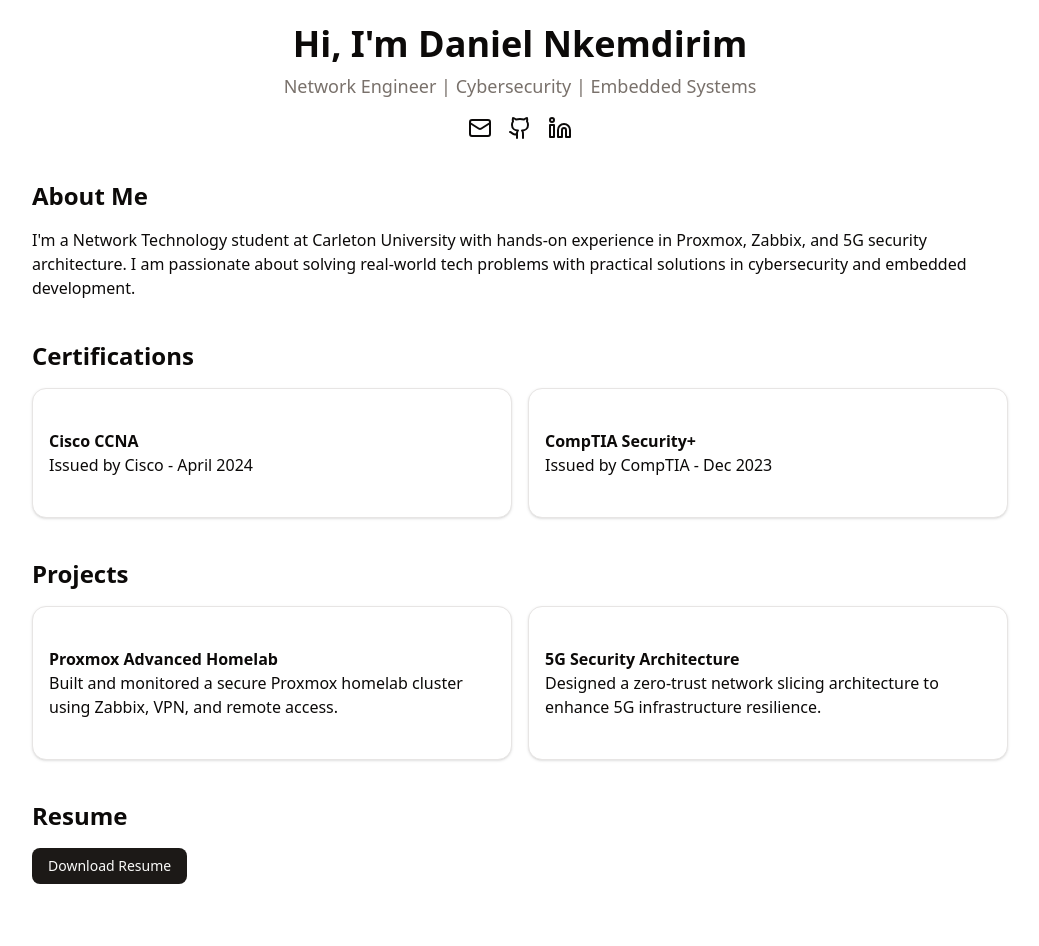
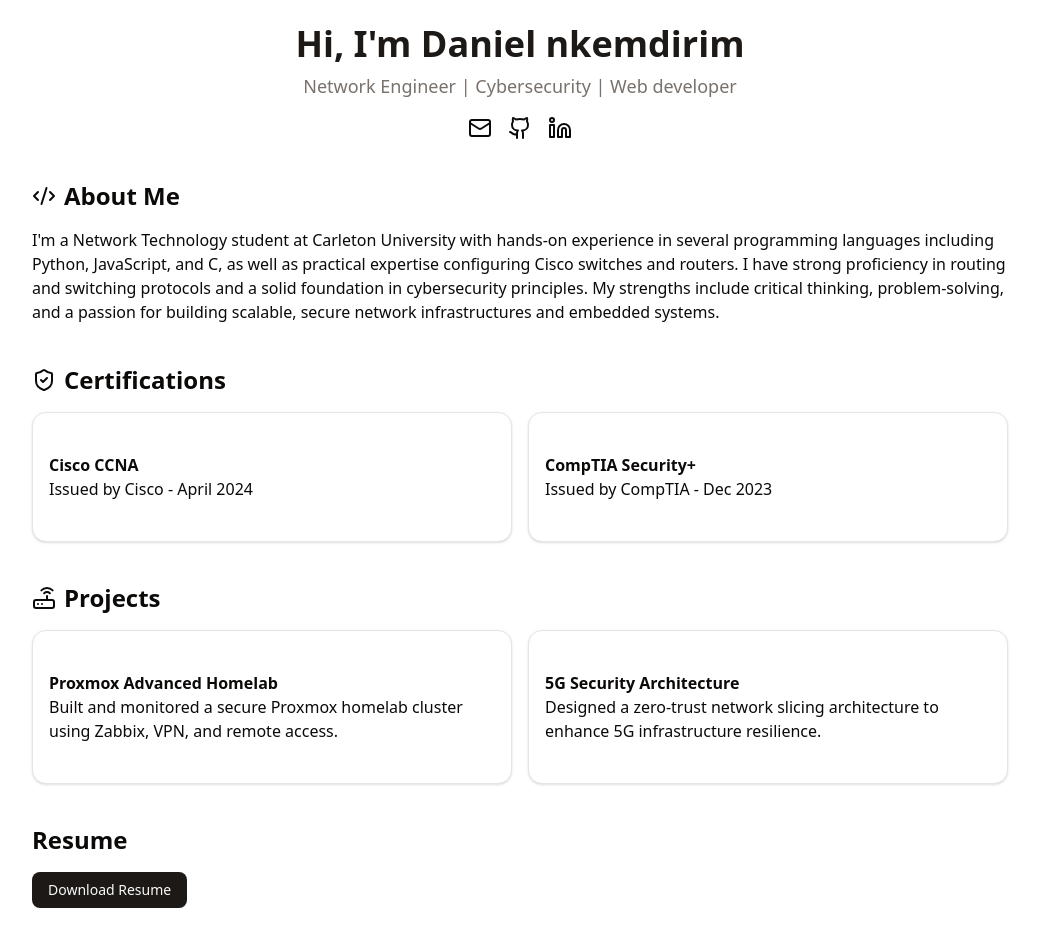
Before and after one commit to Danieln7760/my-portfolio, a Next.js app: page / in a window 1280 px wide. Shown: the top 946 px of the page, without its empty margins (120-1159 px from the left). Built offline with nearby package versions, Linux system fonts and the light colour scheme.

Commit message:
Update homepage headline

```diff
--- a/src/app/page.tsx
+++ b/src/app/page.tsx
@@ -1,32 +1,31 @@
 import { Card, CardContent } from "@/components/ui/card"
 import { Button } from "@/components/ui/button"
-import { Mail, Github, Linkedin } from "lucide-react"
+import { Mail, Github, Linkedin, Code2, Router, ShieldCheck } from "lucide-react"
 
 export default function PortfolioHome() {
   return (
-    <main className="p-6 max-w-5xl mx-auto">
+    <main className="p-6 max-w-5xl mx-auto animate-fade-in">
       <section className="text-center mb-10">
-        <h1 className="text-4xl font-bold mb-2">Hi, I&#39;m Daniel Nkemdirim</h1>
+        <h1 className="text-4xl font-bold mb-2 text-primary">Hi, I&#39;m Daniel nkemdirim</h1>
         <p className="text-lg text-muted-foreground">
-          Network Engineer | Cybersecurity | Embedded Systems
+          Network Engineer | Cybersecurity | Web developer
         </p>
         <div className="flex justify-center gap-4 mt-4">
-          <a href="mailto:you@example.com"><Mail /></a>
-          <a href="https://github.com/danieln7760" target="_blank"><Github /></a>
-          <a href="https://linkedin.com/in/daniel-nkemdirim-180846170/" target="_blank"><Linkedin /></a>
+          <a href="mailto:nkemchisom727@gmail.com"><Mail className="hover:text-primary transition" /></a>
+          <a href="https://github.com/danieln7760" target="_blank"><Github className="hover:text-primary transition" /></a>
+          <a href="https://linkedin.com/in/danielnkemdirim/" target="_blank"><Linkedin className="hover:text-primary transition" /></a>
         </div>
       </section>
 
       <section className="mb-10">
-        <h2 className="text-2xl font-semibold mb-4">About Me</h2>
+        <h2 className="text-2xl font-semibold mb-4 flex items-center gap-2"><Code2 /> About Me</h2>
         <p>
-          I&#39;m a Network Technology student at Carleton University with hands-on experience in Proxmox, Zabbix, and 5G security architecture.
-          I am passionate about solving real-world tech problems with practical solutions in cybersecurity and embedded development.
+          I&#39;m a Network Technology student at Carleton University with hands-on experience in several programming languages including Python, JavaScript, and C, as well as practical expertise configuring Cisco switches and routers. I have strong proficiency in routing and switching protocols and a solid foundation in cybersecurity principles. My strengths include critical thinking, problem-solving, and a passion for building scalable, secure network infrastructures and embedded systems.
         </p>
       </section>
 
       <section className="mb-10">
-        <h2 className="text-2xl font-semibold mb-4">Certifications</h2>
+        <h2 className="text-2xl font-semibold mb-4 flex items-center gap-2"><ShieldCheck /> Certifications</h2>
         <div className="grid grid-cols-1 md:grid-cols-2 gap-4">
           <Card>
             <CardContent className="p-4">
@@ -44,7 +43,7 @@
       </section>
 
       <section className="mb-10">
-        <h2 className="text-2xl font-semibold mb-4">Projects</h2>
+        <h2 className="text-2xl font-semibold mb-4 flex items-center gap-2"><Router /> Projects</h2>
         <div className="grid grid-cols-1 md:grid-cols-2 gap-4">
           <Card>
             <CardContent className="p-4">
```
